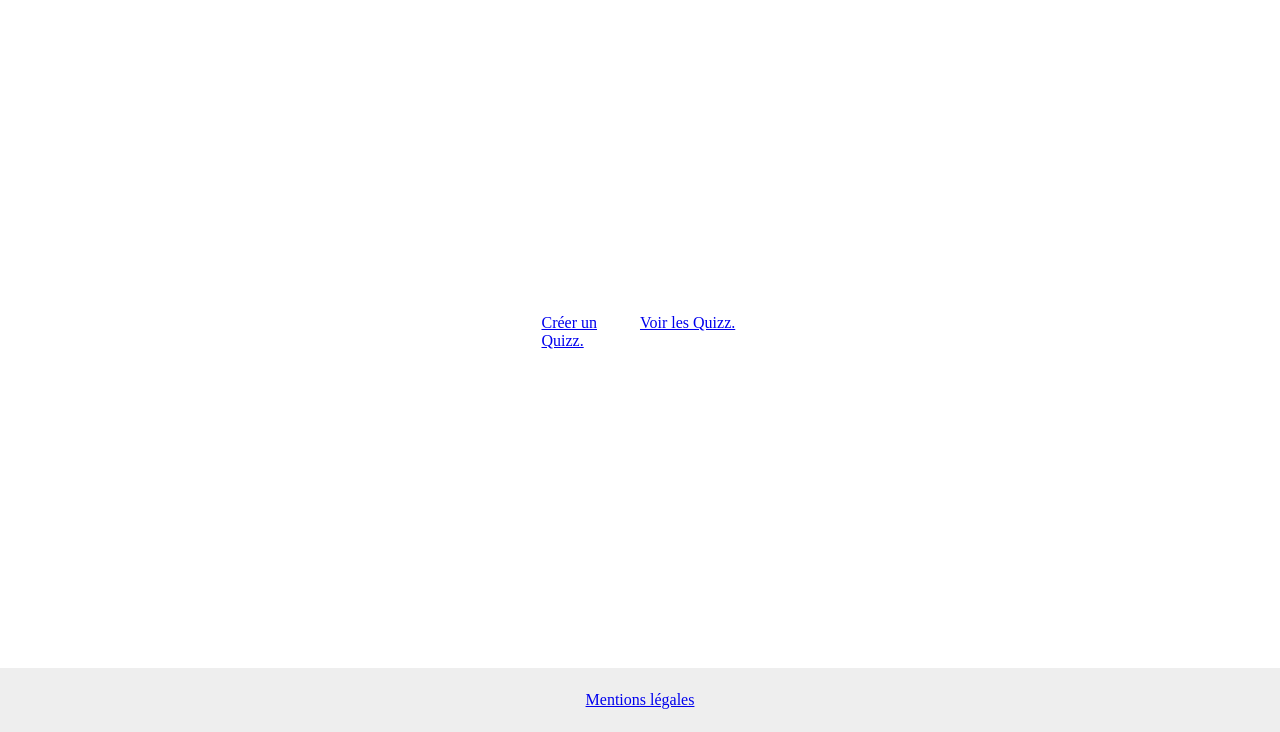
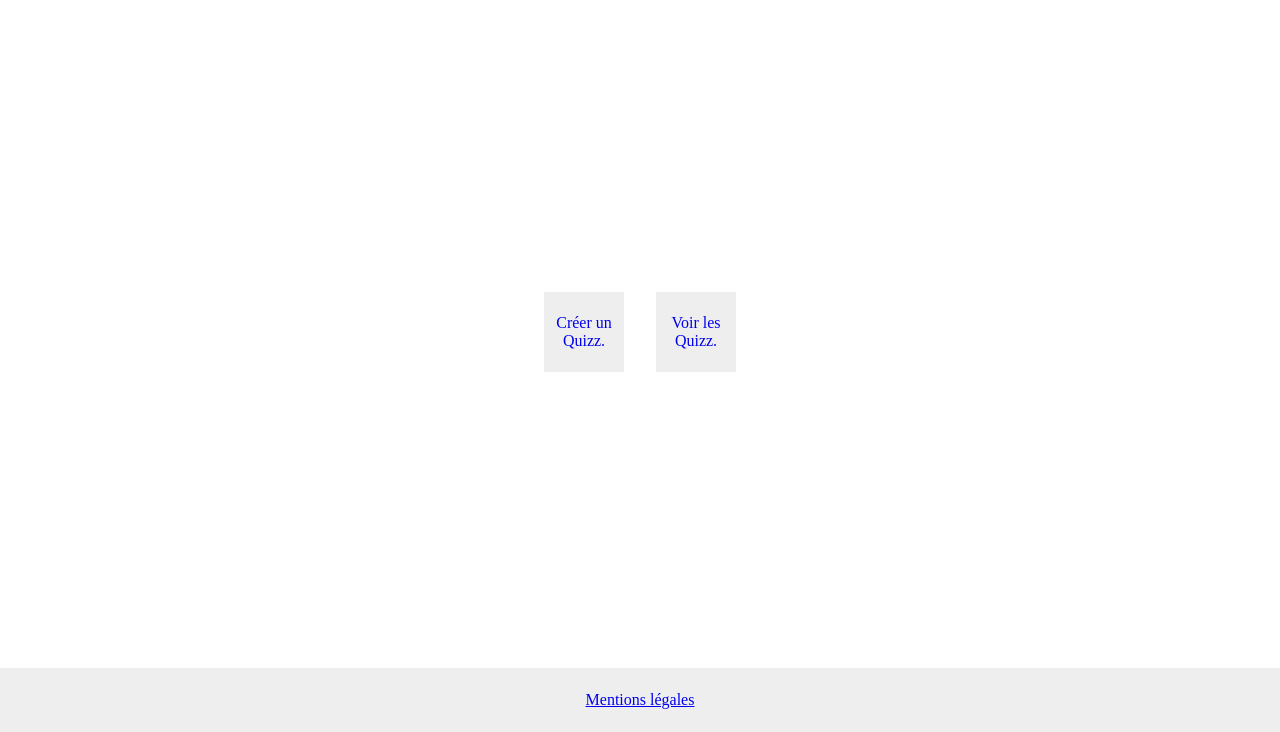
Before and after one commit to jlguenego/example_html, a plain HTML site: page app/index.html in a window 1280 px wide. Shown: the part 68-800 px from the top of the page. Drawn offline with Linux system fonts and the light colour scheme.

Commit message:
css vertical align block relative absolute transform

```diff
--- a/app/index.html
+++ b/app/index.html
@@ -18,8 +18,8 @@
     </header>
     <main>
         <nav>
-            <a href="create-quizz.html">Créer un Quizz.</a>
-            <a href="list-quizz.html">Voir les Quizz.</a>
+            <a href="create-quizz.html"><span>Créer un Quizz.</span></a>
+            <a href="list-quizz.html"><span>Voir les Quizz.</span></a>
         </nav>
     </main>
     <footer>
--- a/app/style.css
+++ b/app/style.css
@@ -86,3 +86,20 @@ main nav {
     display: grid;
     grid-template-columns: 50% 50%;
 }
+
+main nav a {
+    position: relative;
+    display: block;
+    text-align: center;
+    background: #eee;
+    margin: 1em;
+    width: 5em;
+    height: 5em;
+}
+
+main nav a span {
+    position: absolute;
+    top: 50%;
+    left: 0;
+    transform: translateY(-50%)
+}
```
